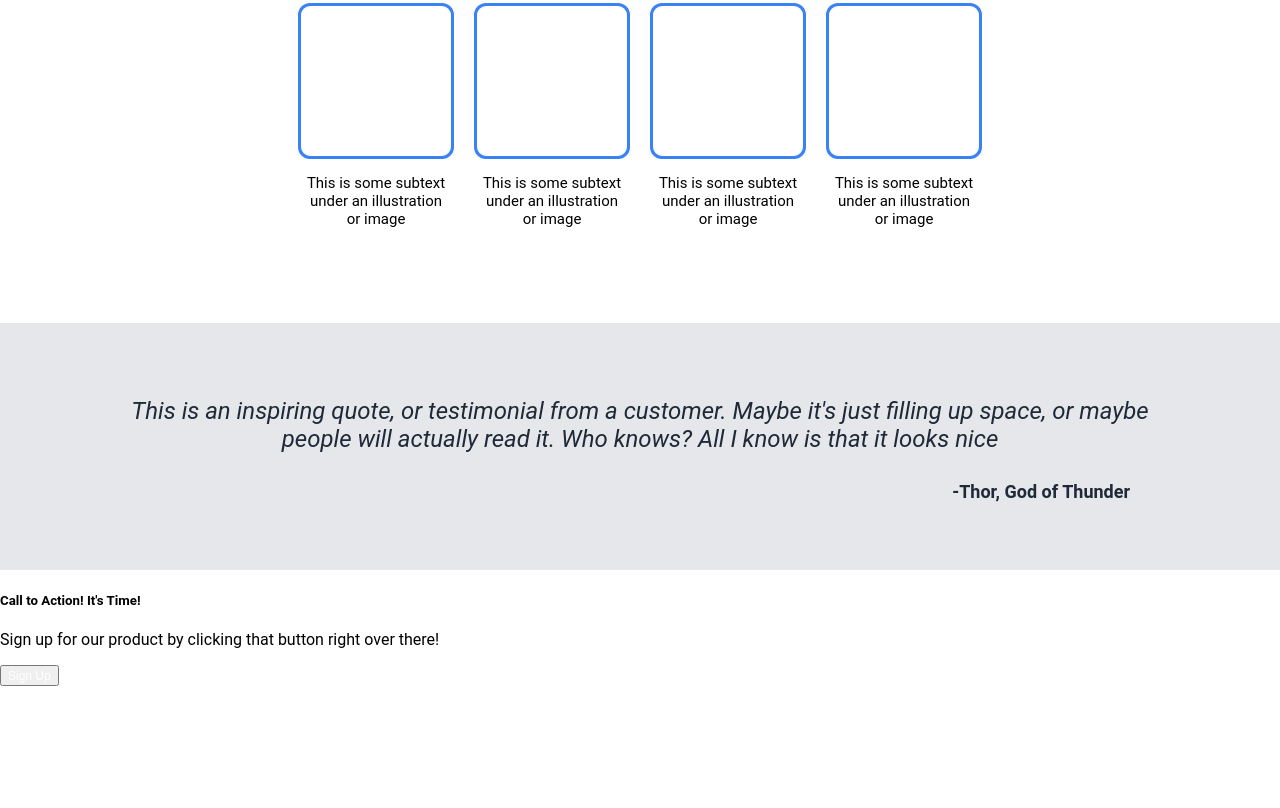
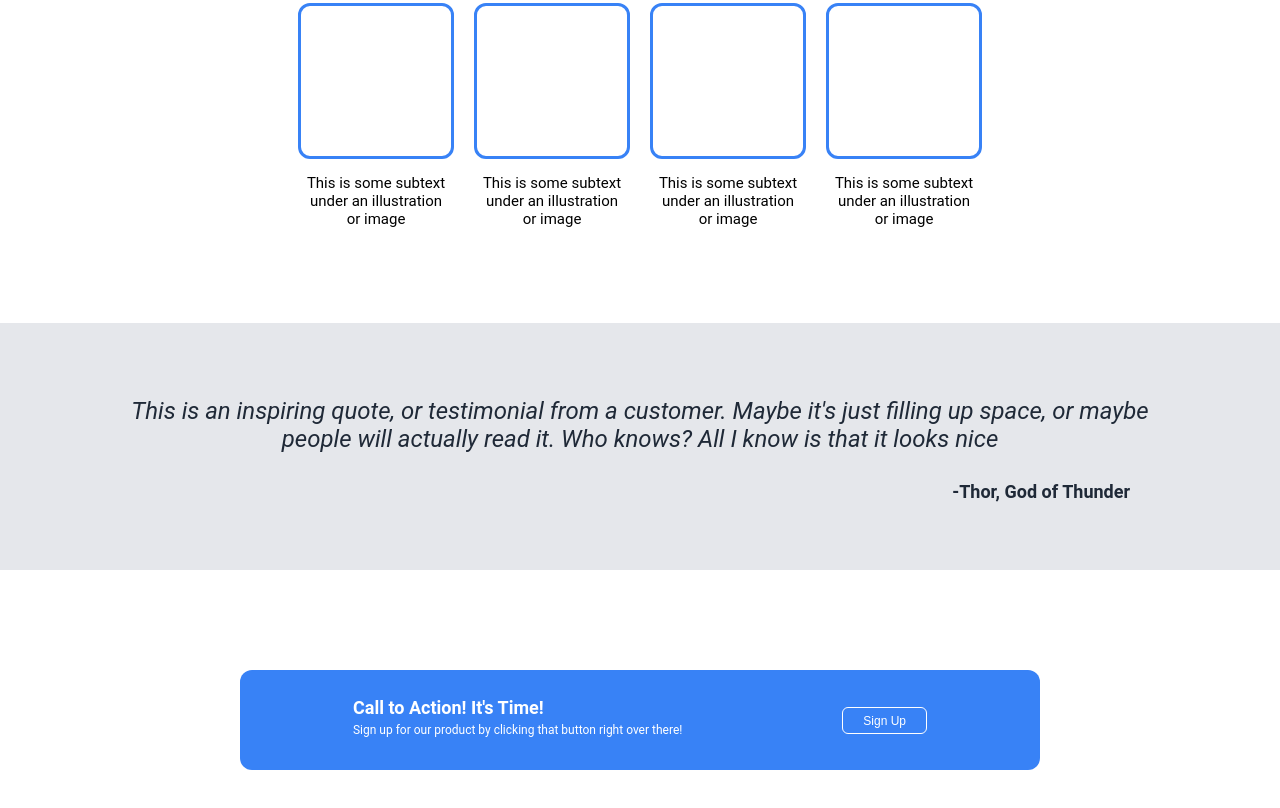
Before and after one commit to parthiv-2006/Landing-Page, a plain HTML site: page index.html in a window 1280 px wide. Shown: the part 525-1333 px from the top of the page. Before the commit the page ends 1211 px from the top, so only its background shows below. Drawn offline with Linux system fonts and the light colour scheme.

Commit message:
added styling for call to action section

```diff
--- a/style.css
+++ b/style.css
@@ -129,3 +129,45 @@ a {
 }
 
 /** Styling for Call to Action Section **/
+
+.call-to-action {
+    display: flex;
+    justify-content: center;
+    align-items: center;
+}
+
+.blue-box {
+    display: flex;
+    justify-content: center;
+    align-items: center;
+    width: 800px;
+    height: 100px;
+    background-color:#3882F6 ;
+    margin: 100px;
+    border-radius: 12px;
+    gap: 160px;
+}
+.text{
+    padding-bottom: 25px;
+}
+
+.text h5{
+    color: white;
+    font-weight: bold;
+    font-size: 18px;
+    margin-bottom: 0;
+}
+
+.text p {
+    margin-top: 5px;
+    color: white;
+    font-size: 12px;
+}
+
+.blue-box button {
+    border: solid 1px;
+    border-radius: 6px;
+    border-color: white;
+    background-color: transparent;
+    padding: 5px 20px;
+}
```
